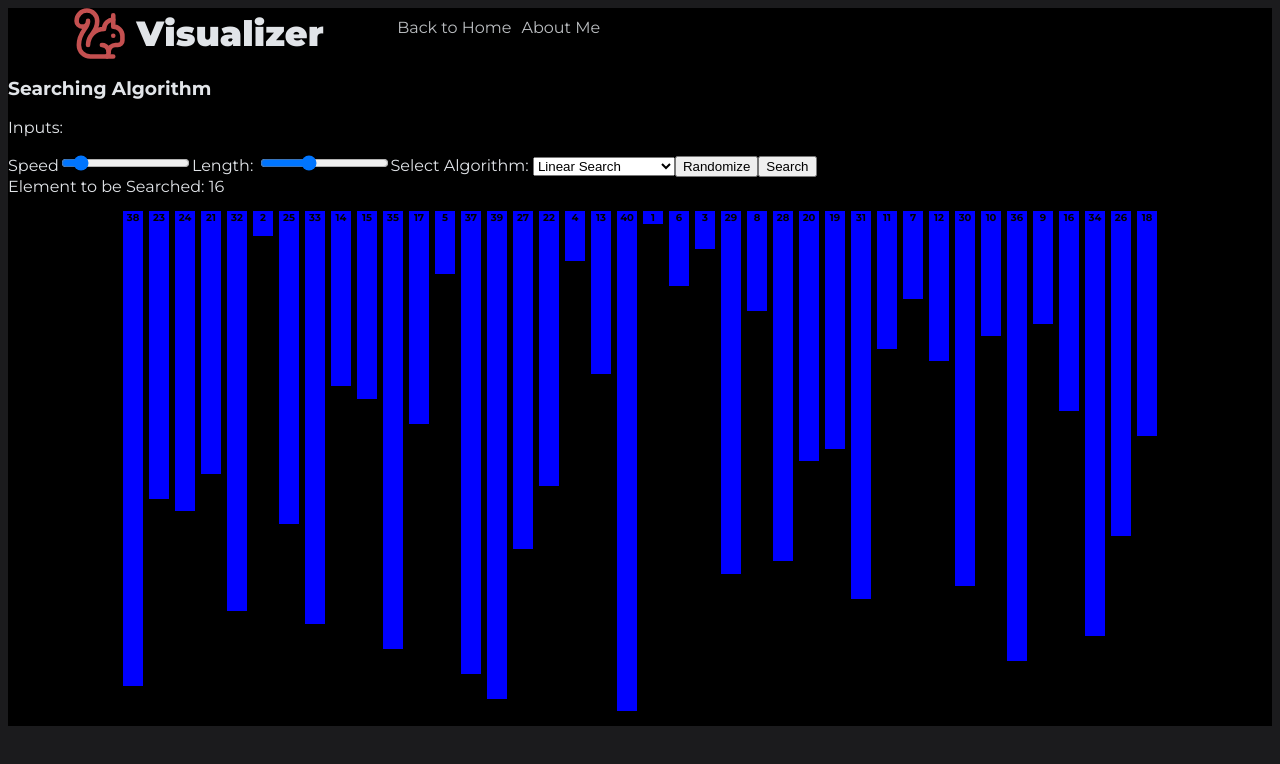
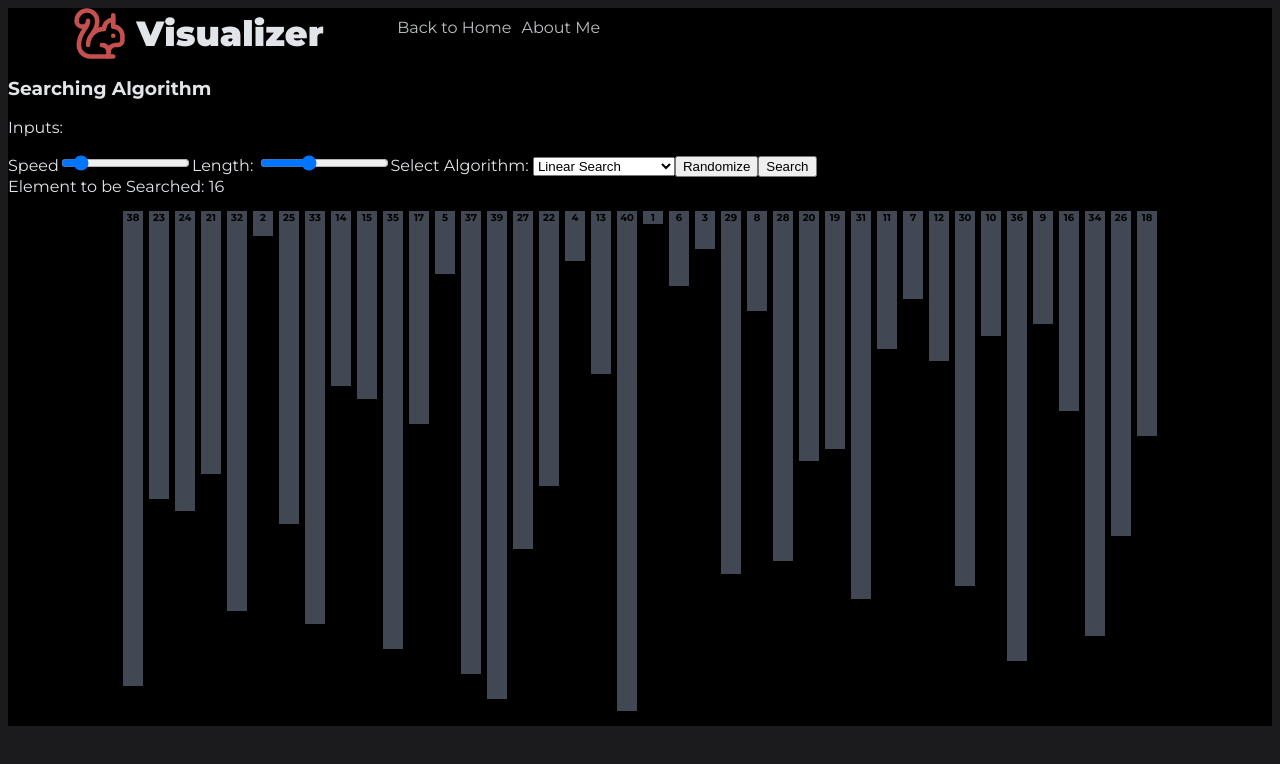
Before and after one commit to Suprada-2002/visualizer, a React (Vite) app: page /searching in a window 1280 px wide. Shown: the top 764 px of the page. Built offline with nearby package versions, Linux system fonts and the light colour scheme.

Commit message:
changing colors

```diff
--- a/src/pages/searchComponents/Bars.jsx
+++ b/src/pages/searchComponents/Bars.jsx
@@ -20,18 +20,18 @@ function Bars({blocks, checked, found, mid}){
 
                 const height = num * 500 / blocks.length;
 
-                let bg = 'blue';
+                let bg = "#414853";
 
                 if(checked && (key === checked[0] || key === checked[1])){ // left and right
-                  bg = 'yellow';
+                  bg = '#f9b44e';
                 }
 
                 if(mid && mid.includes(key)){ /// mid
-                  bg = 'pink';
+                  bg = '#2E88C7';
                 }
 
                 if(found && found.includes(key)){  // found
-                  bg="green";
+                  bg = '#30a46c';
                 }
 
                 // if(sortedIndex && sortedIndex.includes(key)){
```
